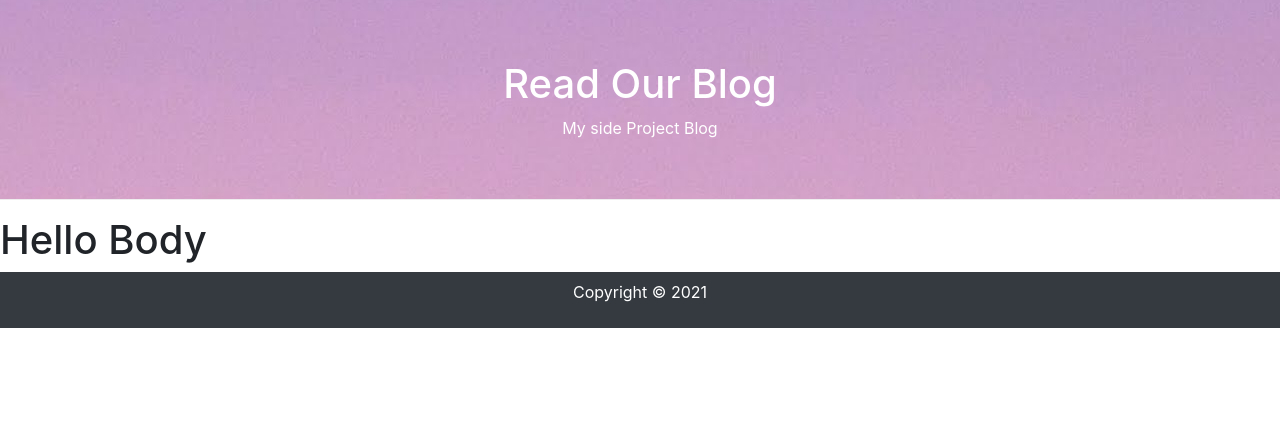
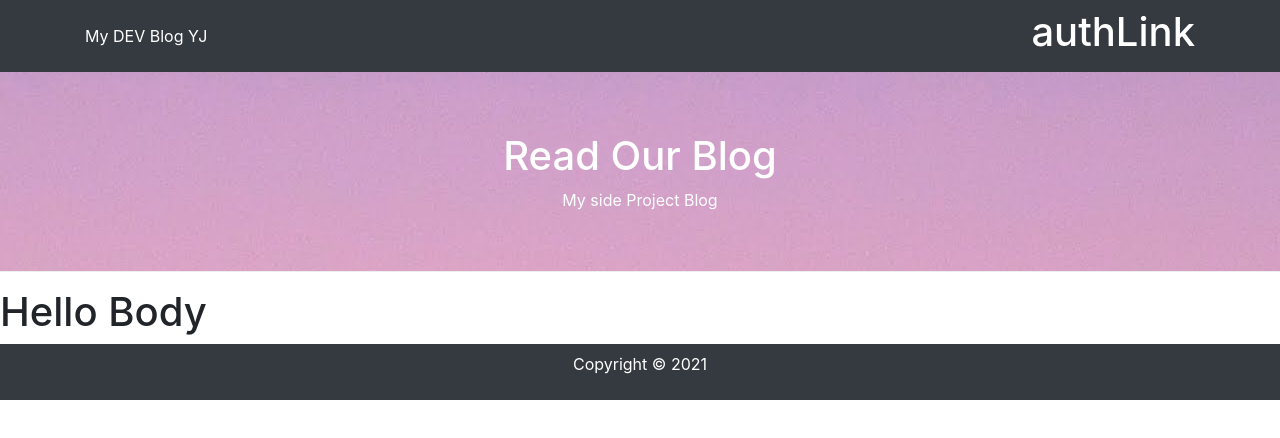
Before and after one commit to Cyjin-jani/mernBlog, a React (Create React App) app in the folder client/: page / in a window 1280 px wide. Shown: the top 438 px of the page. Built offline with nearby package versions, Linux system fonts and the light colour scheme.

Commit message:
header에 navbar추가하기

```diff
--- /dev/null
+++ b/client/src/components/AppNavbar.js
@@ -0,0 +1,27 @@
+import React, { Fragment } from 'react';
+import { Container, Navbar, NavbarToggler, Collapse, Nav } from 'reactstrap';
+import { Link } from 'react-router-dom';
+
+
+const AppNavbar = ()=> {
+    return (
+        <Fragment>
+            <Navbar color="dark" dark expand="lg" className="sticky-top">
+                <Container>
+                    <Link to="/" className="text-white text-decoration-none">
+                        My DEV Blog YJ
+                    </Link>
+                    <NavbarToggler />
+                    <Collapse isOpen={true} navbar>
+                        <Nav className="ml-auto d-flex justify-content-around" navbar>
+                            {true ?
+                            <h1 className="text-white">authLink</h1> : <h1>guestLink</h1>}
+                        </Nav>
+                    </Collapse>
+                </Container>
+            </Navbar>
+        </Fragment>
+    )
+}
+
+export default AppNavbar
--- a/client/src/routes/Router.js
+++ b/client/src/routes/Router.js
@@ -2,9 +2,11 @@ import React, { Fragment } from 'react';
 
 import Header from '../components/Header';
 import Footer from '../components/Footer';
+import AppNavbar from '../components/AppNavbar';
 
 const MyRouter = () => (
     <>
+        <AppNavbar />
         <Header />
         <h1>Hello Body</h1>
         <Footer />
```
Also changed, not shown: 1 other file (tests, documents, lock files or other folders).
